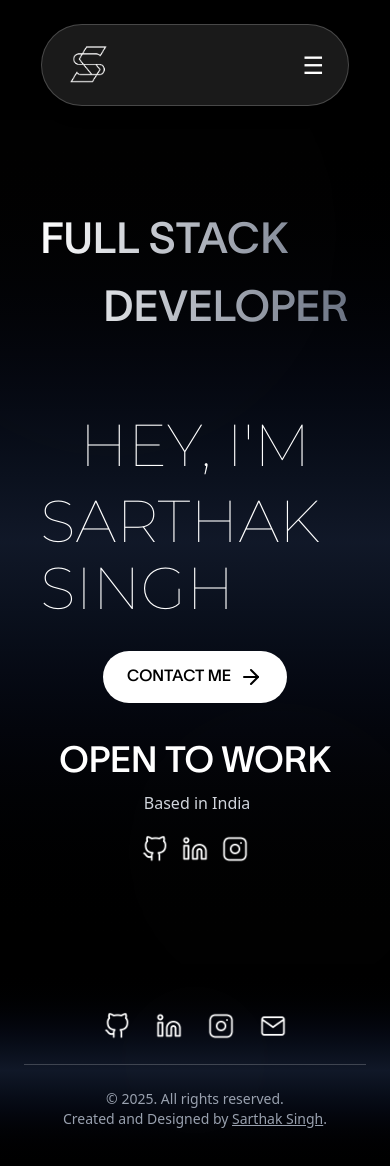
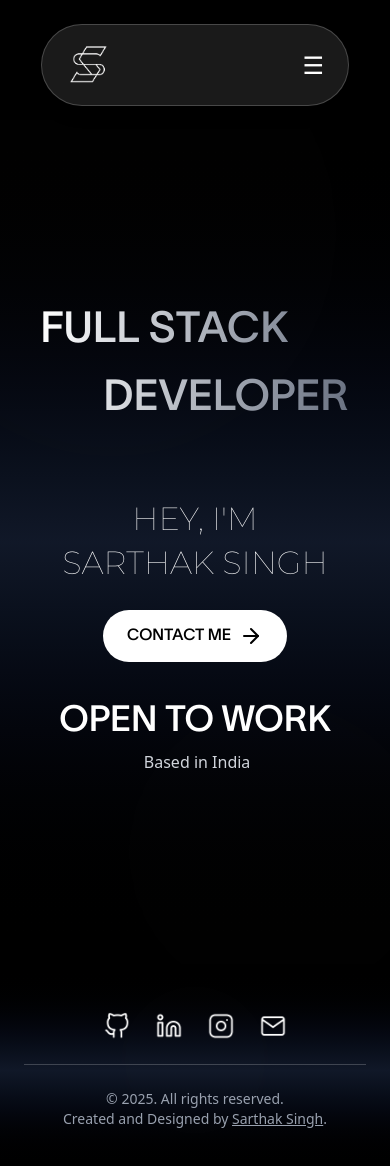
Before and after one commit to Sarthak01819/new-portfolio, a Next.js app: page / in a window 390 px wide. Shown: the top 1166 px of the page. Built offline with nearby package versions, Linux system fonts and the light colour scheme.

Commit message:
removing socials

```diff
--- a/components/Hero.js
+++ b/components/Hero.js
@@ -53,10 +53,10 @@ const Hero = () => {
           {/* Left Section */}
           <div className="w-full md:w-1/2 flex flex-col items-center md:items-start gap-7 px-4 md:px-40">
             <div className="flex flex-col items-center md:items-start gap-2">
-              <span className="uppercase text-[7vh] leading-[8vh] font-[font3]">
+              <span className="uppercase text-[3.8vh] leading-[4.3vh] lg:text-[7vh] lg:leading-[8vh] font-[font3]">
                 Hey, I'm
               </span>
-              <span className="uppercase text-[7vh] leading-[8vh] font-[font3]">
+              <span className="uppercase text-[3.8vh] leading-[4.3vh] lg:text-[7vh] lg:leading-[8vh] font-[font3]">
                 Sarthak Singh
               </span>
             </div>
@@ -79,7 +79,7 @@ const Hero = () => {
               <span className="font-thin text-gray-300">&nbsp;Based in India</span>
             </div>
 
-            <div className="flex gap-3 items-center justify-center">
+            {/* <div className="flex gap-3 items-center justify-center">
               <Link href='https://github.com/Sarthak01819' target='_blank'>
                 <img
                   className='hover:scale-110 transition-all cursor-pointer h-7 relative z-10'
@@ -101,7 +101,7 @@ const Hero = () => {
                   alt="Instagram"
                 />
               </Link>
-            </div>
+            </div> */}
           </div>
         </motion.div>
       </div>
```
